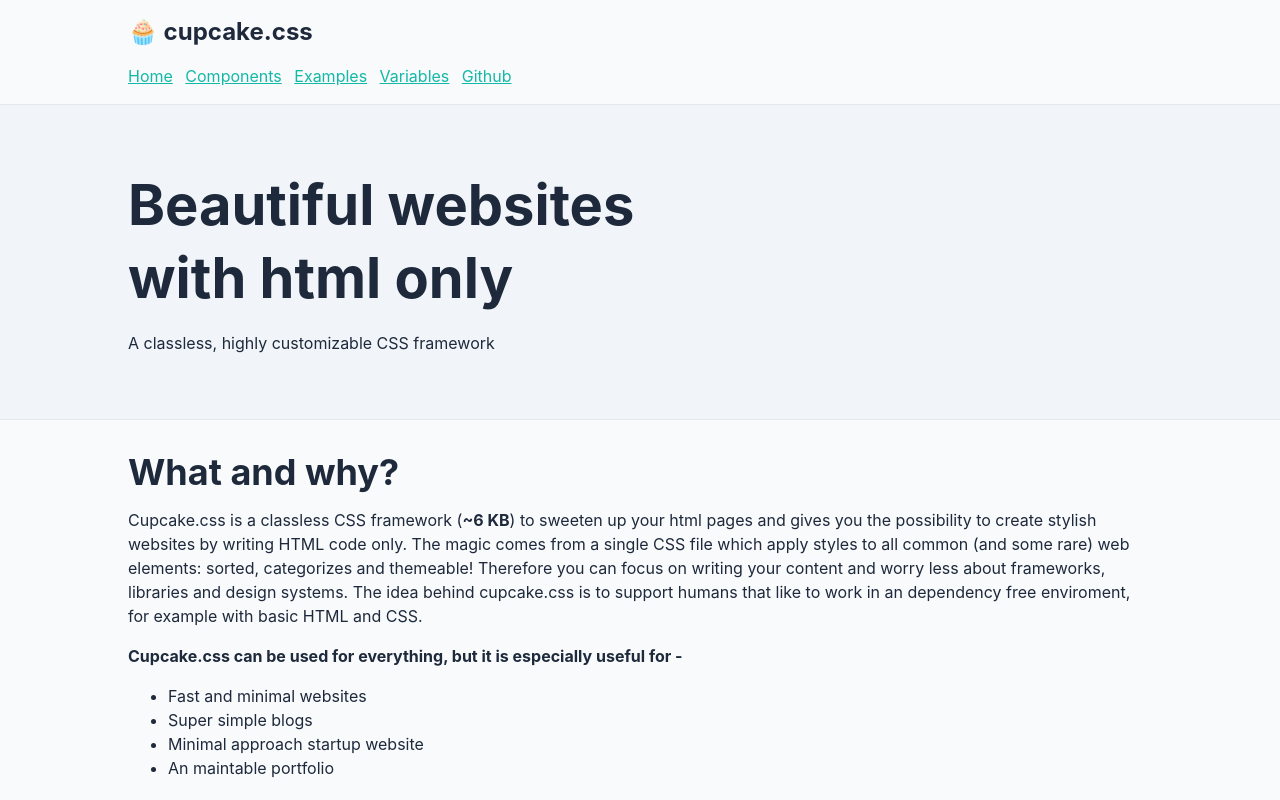
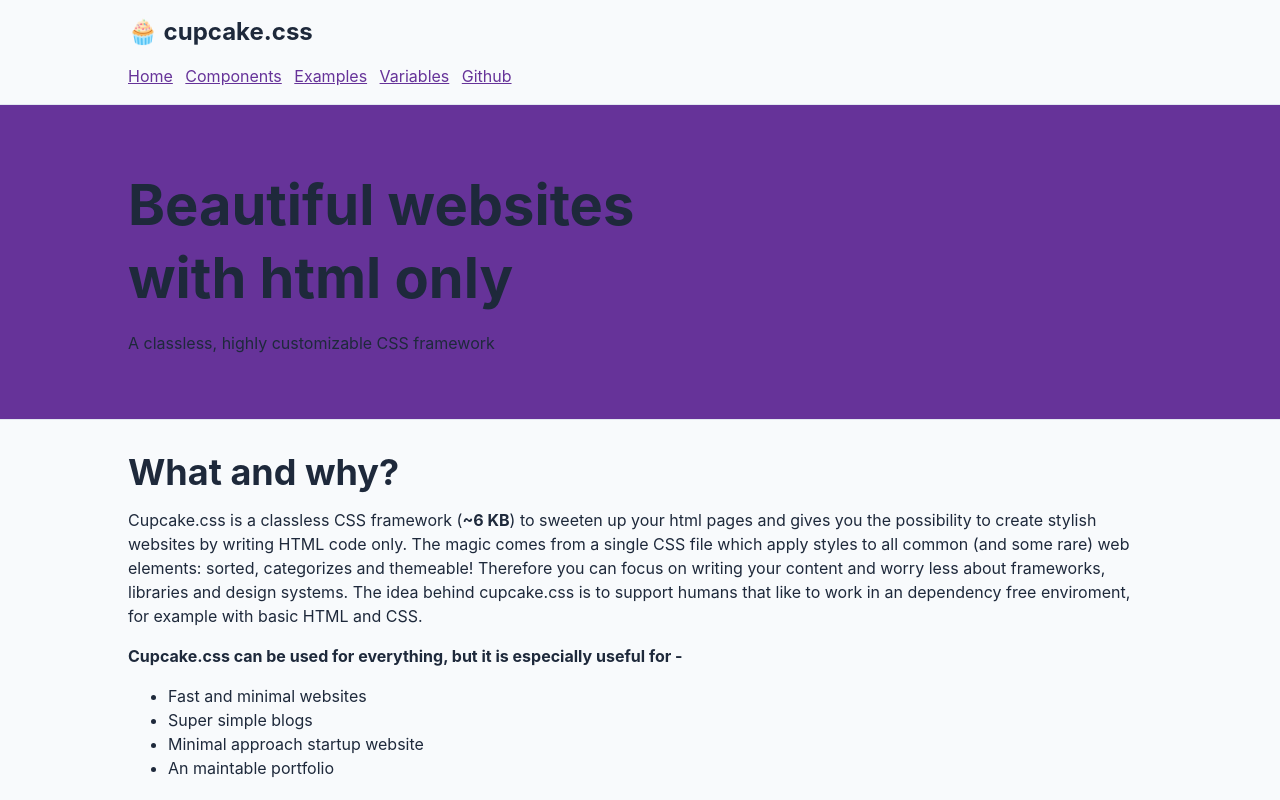
Before and after one commit to halfmage/cupcake.css, an Eleventy site: page src/index.html in a window 1280 px wide. Shown: the top 800 px of the page. Built offline with nearby package versions, Linux system fonts and the light colour scheme; Eleventy itself is replaced by a stand-in of ours; files that its build step writes are made by us from their sources.

Commit message:
fixed variable issues; hero-style fixes

```diff
--- a/src/css/cupcake.css
+++ b/src/css/cupcake.css
@@ -71,7 +71,7 @@
   --header-alignment:         left;
   --header-background:        var(--background);
   --header-border-bottom:     1px solid var(--grayscale-2);
-  --header-box-shadow:        0;
+  --header-box-shadow:        0 2px 8px rgba(0,0,0,.25);
 
   --header-wrap-margin:       0 calc(0px - (50vw - 50%)) 2rem;
   --header-wrap-padding:      1rem calc(50vw - 50%);
@@ -88,7 +88,7 @@
   --button-radius:            var(--border-radius);
   --button-color:             var(--grayscale-6);
   --button-padding:           1.5rem 1rem;
-  --button-text-transform:    normal;
+  --button-text-transform:    none;
   --button-font-weight:       var(--headlines-font-weight);
 
   /* Code variables */
@@ -165,7 +165,7 @@ nav a + a {
 }
 
 /* Hero component */
-header + section:first-of-type {
+body > section:first-of-type {
   text-align: var(--hero-alignment);
   border-bottom: var(--hero-border-bottom);
   margin: 0 calc(0px - (50vw - 50%)) 2rem;
@@ -174,10 +174,10 @@ header + section:first-of-type {
   margin-top: -2rem;
 }
 
-header + section:first-of-type > *:first-child {
+body > section:first-of-type > *:first-child {
   margin-top: 0;
 }
-header + section:first-of-type > *:last-child {
+body > section:first-of-type > *:last-child {
   margin-bottom: 0;
 }
 
--- a/src/index.html
+++ b/src/index.html
@@ -1,6 +1,13 @@
 ---
 layout: default
 ---
+
+<style>
+  :root {
+    --primary: rebeccapurple;
+    --hero-background: var(--primary);
+  }
+</style>
 
 <!-- First section of the page is the "hero component" -->
 <section>
```
